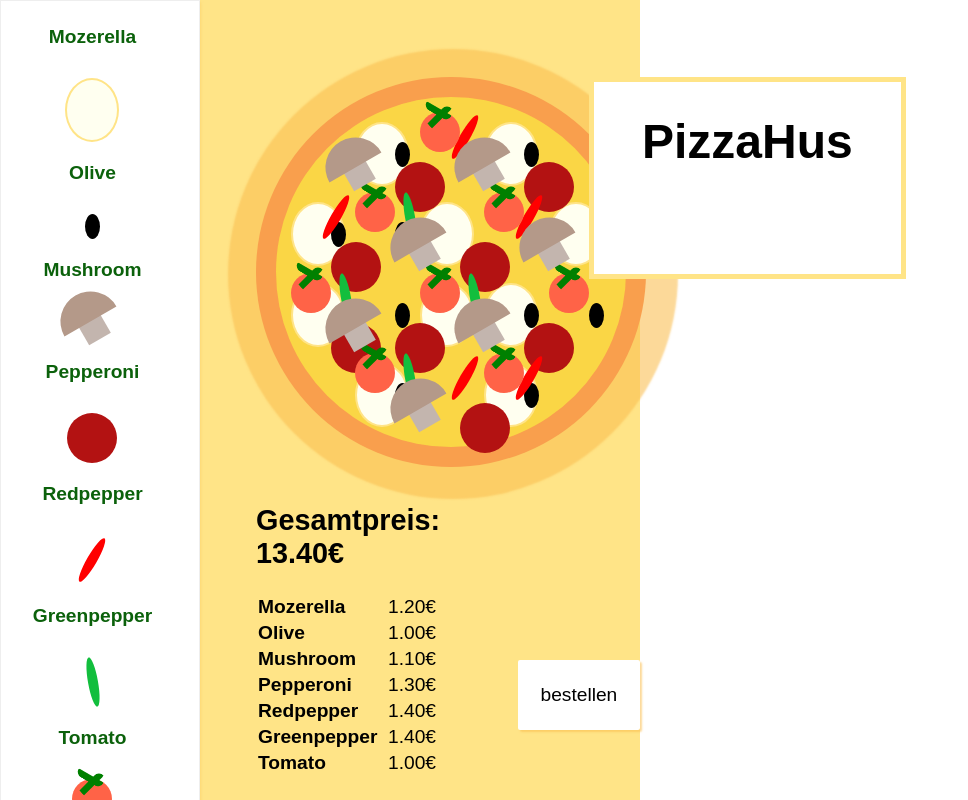
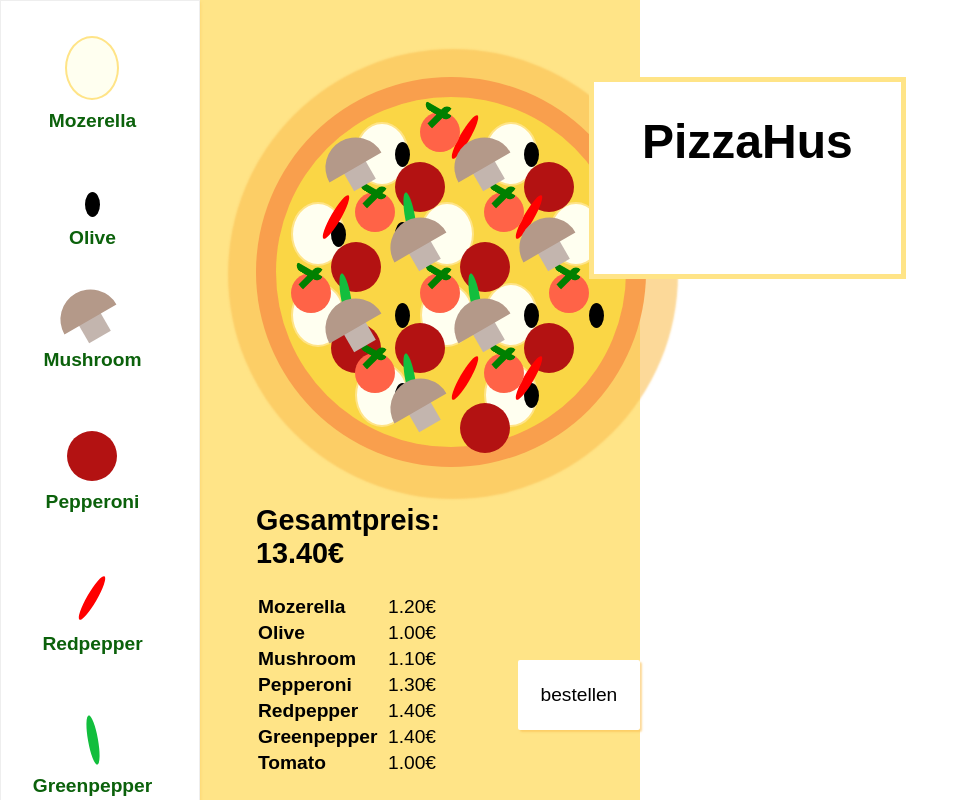
Before and after one commit to MarlenaFlueh/react-pizza-builder, a React (Create React App) app: page / in a window 1280 px wide. Shown: the top 800 px of the page, without its empty margins (0-968 px from the left). Built offline with nearby package versions, Linux system fonts and the light colour scheme.

Commit message:
optimize toolbar

```diff
--- a/src/components/Button/Button.js
+++ b/src/components/Button/Button.js
@@ -35,14 +35,14 @@ const ButtonBox = styled.div`
 class Button extends Component {
   render() {
     const Item = styled(this.props.ings[this.props.name].style)`
-      margin: auto;
+      margin: 0 auto 10px auto;
       left: 0;
-      top: 10px;
+      top: 5px;
 
       @media (min-width: 500px) and (min-height: 401px) {
-        margin: auto;
+        margin-bottom: 20px;
         left: 0;
-        top: 30px;
+        top: 10px;
       }
     `;
 
@@ -52,8 +52,8 @@ class Button extends Component {
           selected={this.props.selected}
           onClick={() => this.props.clicked(this.props.name)}
         >
+          <Item />
           {this.props.name}
-          <Item />
         </Btn>
       </ButtonBox>
     );
```
